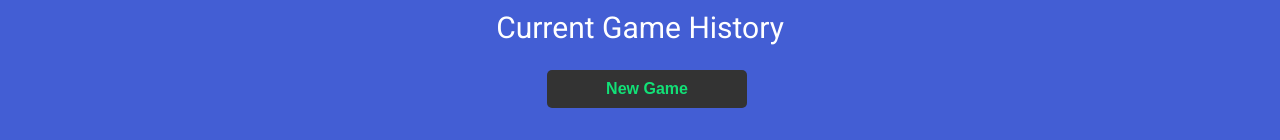
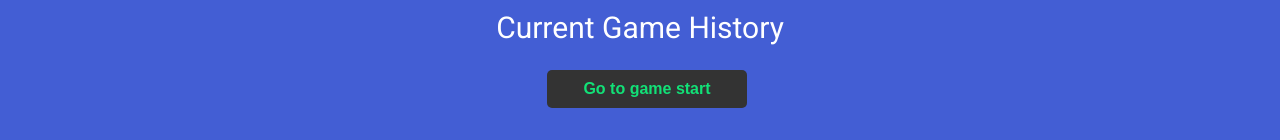
Before and after one commit to Inam2806/ticktactoe, a React (Vite) app: page / in a window 1280 px wide. Shown: the part 548-688 px from the top of the page. Built offline with nearby package versions, Linux system fonts and the light colour scheme.

Commit message:
some change in History file

```diff
--- a/src/components/History.jsx
+++ b/src/components/History.jsx
@@ -9,7 +9,7 @@ const History = ({ history, moveTo, currentMove }) => {
               className={`btn-move ${currentMove === index ? 'active' : ''}`}
               onClick={() => moveTo(index)}
             >
-              {index === 0 ? 'New Game' : `Go to move #${index}`}
+              {index === 0 ? 'Go to game start' : `Go to move #${index}`}
             </button>
           </li>
         ))}
```
